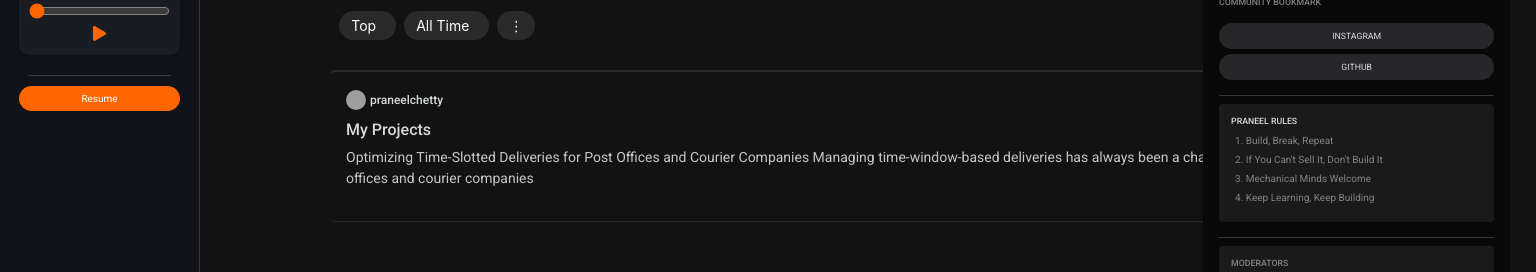
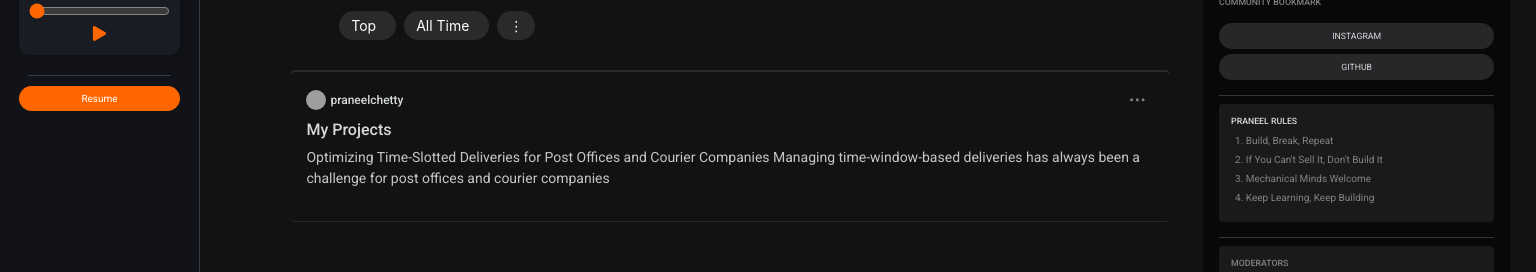
Before and after one commit to pcap1000/praneelit, a React (Vite) app: page /project in a window 1536 px wide. Shown: the part 316-588 px from the top of the page. Built offline with nearby package versions, Linux system fonts and the light colour scheme; grey boxes are pictures that could not be loaded.

Commit message:
change four

```diff
--- a/src/styles/SocialPost.module.css
+++ b/src/styles/SocialPost.module.css
@@ -327,13 +327,14 @@ border-top: 2px solid rgba(255, 255, 255, 0.1);
 
 @media (min-width: 1440px) {
 .post {
-    max-width: 1000px;
+    max-width: 880px;
 }
 }
 
 @media (min-width: 1600px) {
-.post {
-    max-width: 1100px;
+  .post {
+    max-width: 1000px;
+    margin-left: 31%;
 }
 }
 
```
